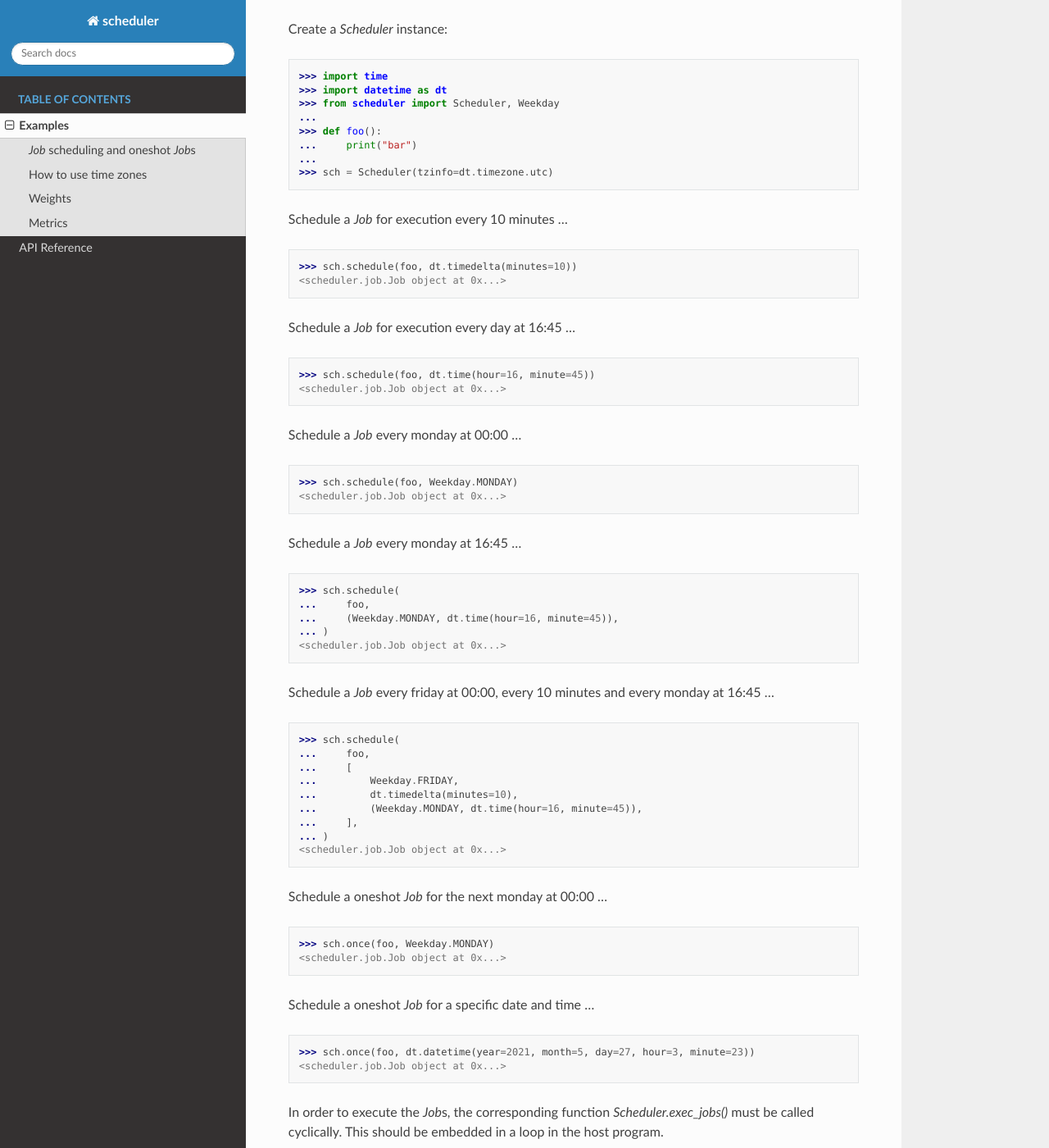
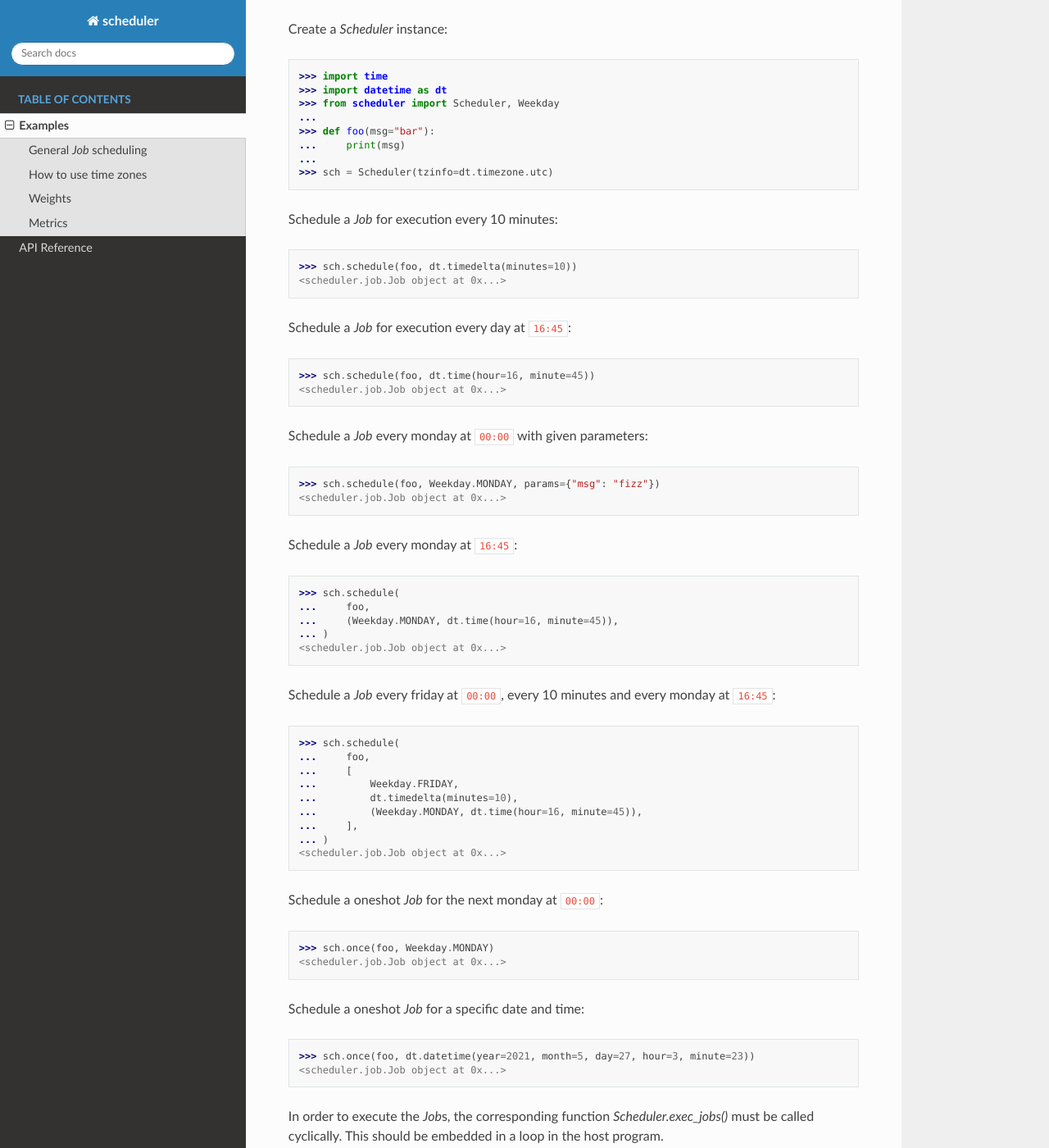
Before and after one commit to DigonIO/scheduler, a Sphinx documentation site: the page built from doc/examples.rst, in a window 1280 px wide and 1400 px high, scrolled down 312 px. Shown: the whole window at 82% size. Built offline with Sphinx 7.4.7 and the Read the Docs theme 2.0.0, drawn with Linux system fonts in a browser that asks for light colours; some of the changed text lies outside the part shown.

Commit message:
parameter passing to Job and improved coverage

```diff
--- a/doc/conf.py
+++ b/doc/conf.py
@@ -37,7 +37,7 @@ copyright = "2021, Jendrik A. Potyka, Fabian A. Preiss"
 author = "Jendrik A. Potyka, Fabian A. Preiss"
 
 # The full version, including alpha/beta/rc tags
-release = "0.2.0"
+release = "0.3.0"
 
 
 # -- General configuration ---------------------------------------------------
--- a/doc/examples.rst
+++ b/doc/examples.rst
@@ -1,8 +1,8 @@
 Examples
 --------
 
-`Job` scheduling and oneshot `Job`\ s
-^^^^^^^^^^^^^^^^^^^^^^^^^^^^^^^^^^^^^
+General `Job` scheduling
+^^^^^^^^^^^^^^^^^^^^^^^^
 
 The basic functions and `Job` types of the scheduler module are explained below.
 First, it is shown how cyclic `Job`\ s can be created and how the desired execution
@@ -16,27 +16,27 @@ Create a `Scheduler` instance:
 >>> import datetime as dt
 >>> from scheduler import Scheduler, Weekday
 ...
->>> def foo():
-...     print("bar")
+>>> def foo(msg="bar"):
+...     print(msg)
 ...
 >>> sch = Scheduler(tzinfo=dt.timezone.utc)
 
-Schedule a `Job` for execution every 10 minutes ...
+Schedule a `Job` for execution every 10 minutes:
 
 >>> sch.schedule(foo, dt.timedelta(minutes=10)) # doctest:+ELLIPSIS
 <scheduler.job.Job object at 0x...>
 
-Schedule a `Job` for execution every day at 16:45 ...
+Schedule a `Job` for execution every day at ``16:45``:
 
 >>> sch.schedule(foo, dt.time(hour=16, minute=45)) # doctest:+ELLIPSIS
 <scheduler.job.Job object at 0x...>
 
-Schedule a `Job` every monday at 00:00 ...
+Schedule a `Job` every monday at ``00:00`` with given parameters:
 
->>> sch.schedule(foo, Weekday.MONDAY) # doctest:+ELLIPSIS
+>>> sch.schedule(foo, Weekday.MONDAY, params={"msg": "fizz"}) # doctest:+ELLIPSIS
 <scheduler.job.Job object at 0x...>
 
-Schedule a `Job` every monday at 16:45 ...
+Schedule a `Job` every monday at ``16:45``:
 
 >>> sch.schedule(
 ...     foo,
@@ -44,7 +44,7 @@ Schedule a `Job` every monday at 16:45 ...
 ... ) # doctest:+ELLIPSIS
 <scheduler.job.Job object at 0x...>
 
-Schedule a `Job` every friday at 00:00, every 10 minutes and every monday at 16:45 ...
+Schedule a `Job` every friday at ``00:00``, every 10 minutes and every monday at ``16:45``:
 
 >>> sch.schedule(
 ...     foo,
@@ -56,12 +56,12 @@ Schedule a `Job` every friday at 00:00, every 10 minutes and every monday at 16:
 ... ) # doctest:+ELLIPSIS
 <scheduler.job.Job object at 0x...>
 
-Schedule a oneshot `Job` for the next monday at 00:00 ...
+Schedule a oneshot `Job` for the next monday at ``00:00``:
 
 >>> sch.once(foo, Weekday.MONDAY) # doctest:+ELLIPSIS
 <scheduler.job.Job object at 0x...>
 
-Schedule a oneshot `Job` for a specific date and time ...
+Schedule a oneshot `Job` for a specific date and time:
 
 >>> sch.once(foo, dt.datetime(year=2021, month=5, day=27, hour=3, minute=23)) # doctest:+ELLIPSIS
 <scheduler.job.Job object at 0x...>
--- a/scheduler/__init__.py
+++ b/scheduler/__init__.py
@@ -4,7 +4,7 @@ A simple in-process python `scheduler` library for `datetime` objects.
 Author: Jendrik A. Potyka, Fabian A. Preiss
 """
 
-__version__ = "0.2.0"
+__version__ = "0.3.0"
 __author__ = "Jendrik A. Potyka, Fabian A. Preiss"
 
 import scheduler.job
--- a/setup.py
+++ b/setup.py
@@ -5,7 +5,7 @@ with open("README.md", encoding="utf-8") as f:
 
 setup(
     name="scheduler",
-    version="0.2.0",
+    version="0.3.0",
     description="A simple in-process python scheduler library, designed to be integrated seamlessly with the datetime standard library. Due to the support of datetime objects, scheduler is able to work with time zones. ",
     long_description=LONG_DESCRIPTION,
     long_description_content_type="text/markdown",
```
Also changed, not shown: CHANGELOG.md (+11 -0 lines), README.md (+19 -3 lines), 5 other files.
